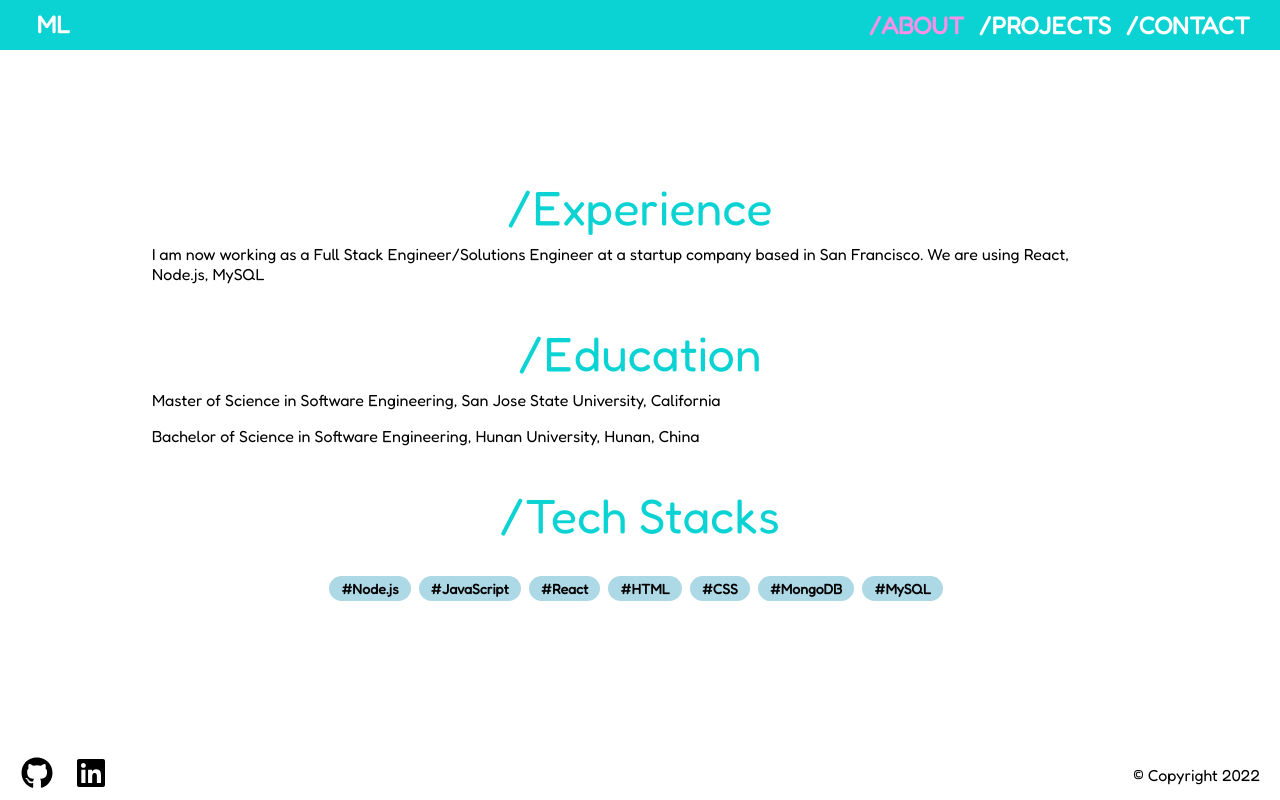
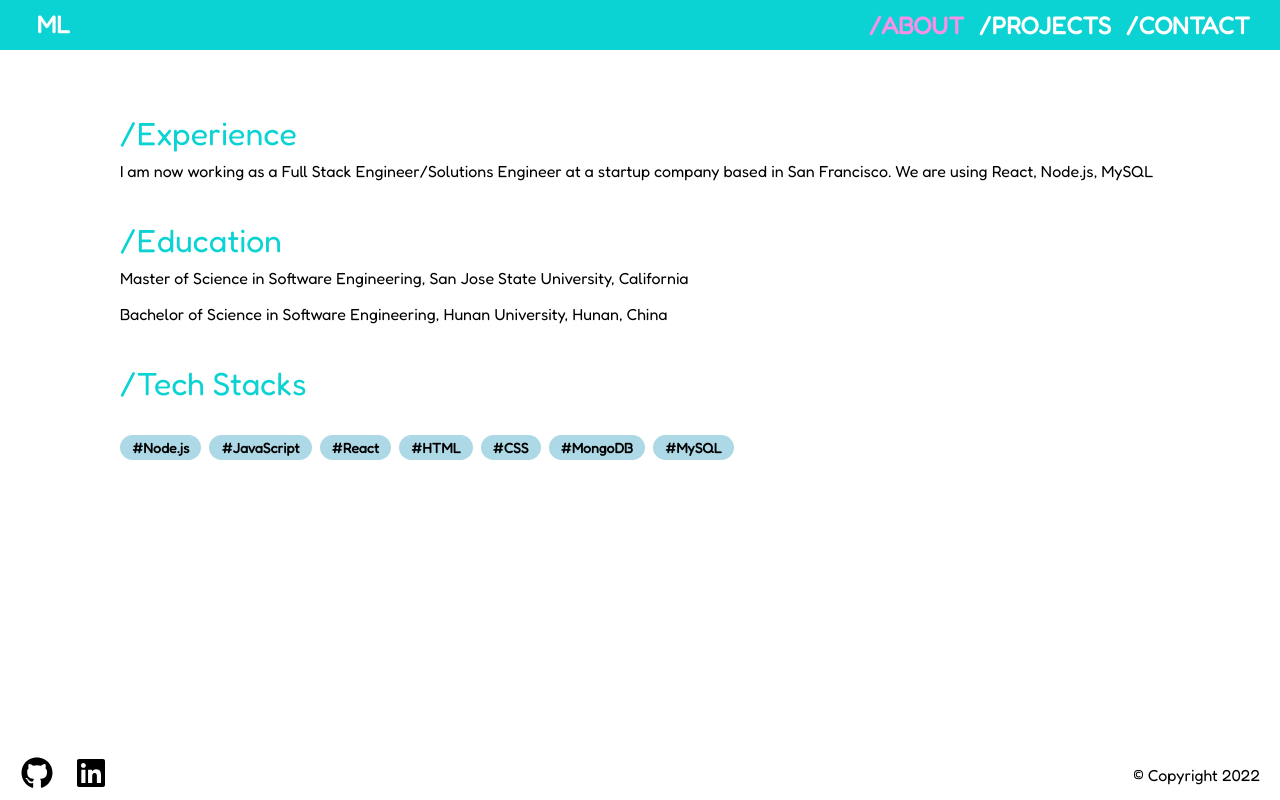
Before and after one commit to mengchaoli/mengchaoli.github.io, a React (Create React App) app: page /about in a window 1280 px wide. Built offline with nearby package versions, Linux system fonts and the light colour scheme.

Commit message:
adjust project page css

```diff
--- a/src/static/css/components/_project-card.scss
+++ b/src/static/css/components/_project-card.scss
@@ -1,7 +1,7 @@
 .p-card {
   // need media query here for the height and width
-  width: 320px;
-  height: 320px;
+  width: 260px;
+  height: 280px;
   border: 2px solid $primary-color-blue;
 
   &__cover {
--- a/src/static/css/main.scss
+++ b/src/static/css/main.scss
@@ -24,8 +24,8 @@
 @mixin all-page-wrapper {
   // do media screen here
   width: 90%;
-  margin: 0 auto;
-  padding: 4rem 4rem 0;
+  margin: 0 auto 2rem;
+  padding: 4rem 2rem 0;
   flex: 1 1 auto;
 }
 
@@ -59,12 +59,13 @@
   display: flex;
   flex-direction: column;
   row-gap: 2rem;
-  padding-top: 4rem;
 
   &-title {
-    font-size: 3rem;
+    font-size: 2rem;
     font-weight: 500;
     color: $primary-color-blue;
+    text-align: left;
+    padding-left: 1.5rem;
   }
 
   p {
@@ -77,6 +78,7 @@
   .about-tech__content {
     margin-top: 1.5rem;
     padding: 0.5rem 1.5rem;
+    text-align: left;
 
     span {
       display: inline-block;
@@ -97,7 +99,7 @@
   display: flex;
   flex-direction: column;
   row-gap: 2rem;
-  margin-bottom: 2rem;
+  align-items: center;
 }
 
 // Contact page css
```
